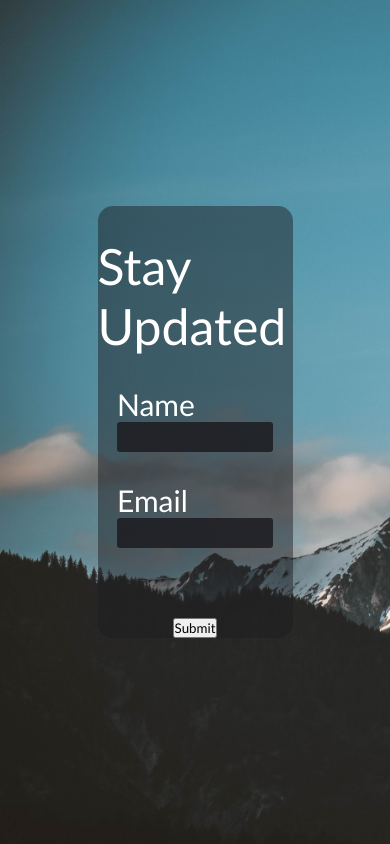
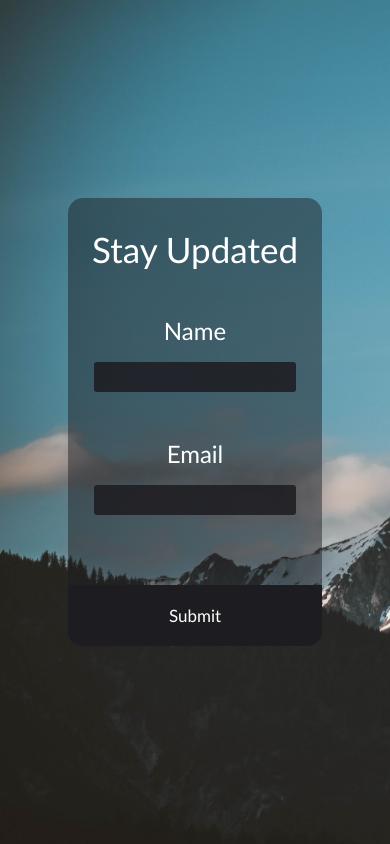
Before and after one commit to kgaolodevs/travely, a plain HTML site: page index.html in a window 390 px wide. Shown: the part 3301-4145 px from the top of the page. Drawn offline with Linux system fonts and the light colour scheme.

Commit message:
Completed contact form section with mobile responsiveness

```diff
--- a/style.scss
+++ b/style.scss
@@ -268,8 +268,8 @@ body {
         margin-bottom: 3rem;
 
         label {
-          flex: 1 1 5rem;
-          // margin: 1.68rem;
+          flex: 1 1 10rem;
+          margin: 1.68rem 0;
         }
 
         input {
@@ -292,6 +292,24 @@ body {
 
       &--btn {
         margin-top: 4rem;
+        width: 100%;
+        border-bottom-left-radius: 1.5rem;
+        border-bottom-right-radius: 1.5rem;
+        padding: 2rem;
+        font-size: 1.7rem;
+        color: var(--color-white);
+        background-color: var(--color-primary);
+        border: none;
+        transition: all ease-in-out 0.35s;
+        &:hover {
+          cursor: pointer;
+          background-color: #131216;
+          font-size: 1.75rem;
+        }
+        &:focus {
+          background-color: var(--color-primary);
+          outline: none;
+        }
       }
     }
   }
@@ -338,6 +356,12 @@ body {
         font-size: 1.3rem;
       }
     }
+
+    .contact {
+      &__form {
+        width: 60%;
+      }
+    }
   }
 }
 
@@ -376,6 +400,19 @@ body {
         font-size: 1.3rem;
       }
     }
+
+    .contact {
+      &__form {
+        &--title {
+          font-size: 4rem;
+        }
+
+        &--field {
+          font-size: 2.5rem;
+          text-align: center;
+        }
+      }
+    }
   }
 }
 
@@ -401,6 +438,19 @@ body {
 
       &--subtext {
         font-size: 1.2rem;
+      }
+    }
+
+    .contact {
+      &__form {
+        width: 65%;
+        &--title {
+          font-size: 3.5rem;
+        }
+
+        &--field {
+          font-size: 2.4rem;
+        }
       }
     }
   }
@@ -436,6 +486,23 @@ body {
 
         &--subtext {
           font-size: 1.3rem;
+        }
+      }
+    }
+
+    .contact {
+      &__form {
+        &--title {
+          font-size: 2rem;
+        }
+
+        &--field {
+          font-size: 2rem;
+          text-align: center;
+
+          input {
+            width: 1rem;
+          }
         }
       }
     }
```
Also changed, not shown: style.css, 1 other file.
